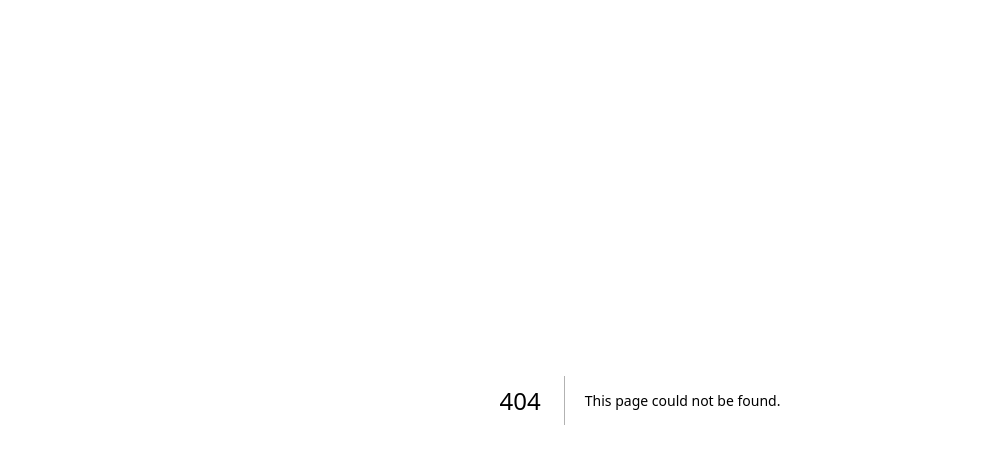
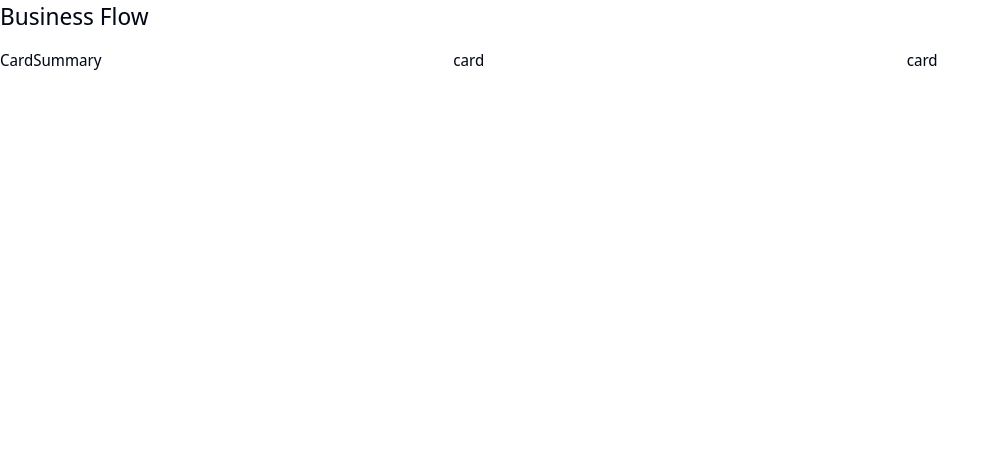
Before and after one commit to Fredy002/BusinessFlow, a Next.js app: page / in a window 1280 px wide. Before the commit this address had no page. Shown: the top 464 px of the page, without its empty margins (0-1000 px from the left). Built offline with nearby package versions, Linux system fonts and the light colour scheme.

Commit message:
chore: Add CardSummary component and update landing page layout

```diff
--- /dev/null
+++ b/app/(routes)/page.tsx
@@ -0,0 +1,18 @@
+import { UserButton } from "@clerk/nextjs";
+import { CardSummary } from "./components/CardSummary";
+
+export default function Home() {
+  return (
+    <div>
+      <UserButton />
+      <h2 className="text-2xl mb-4">
+        Business Flow
+      </h2>
+      <div className="grid grid-cols-1 md:grid-cols-2 lg:grid-cols-3 gap-3 lg:gap-x-20">
+        <CardSummary />
+        <div>card</div>
+        <div>card</div>
+      </div>
+    </div>
+  );
+}
```
